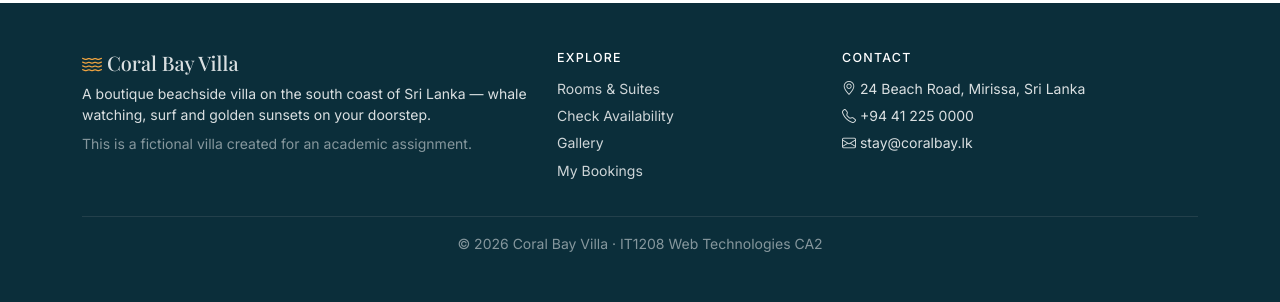
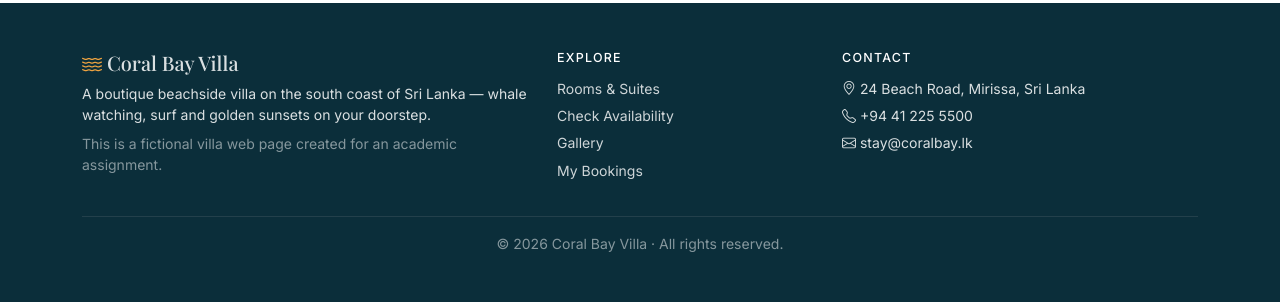
Before and after one commit to fathima2003-lab/coral-bay-villa, a PHP site: page /index.php in a window 1280 px wide. Shown: the part 3519-3821 px from the top of the page. Run offline with PHP 8.4, Linux system fonts and the light colour scheme; data comes from the database, SQL or seed files in the repository.

Commit message:
Update footer text for fictional villa website

```diff
--- a/frontend/views/layout/footer.php
+++ b/frontend/views/layout/footer.php
@@ -7,7 +7,7 @@
             <div class="col-md-5">
                 <h5 class="footer-brand"><i class="bi bi-water"></i> <?= e(SITE_NAME) ?></h5>
                 <p class="small mb-2">A boutique beachside villa on the south coast of Sri Lanka — whale watching, surf and golden sunsets on your doorstep.</p>
-                <p class="small mb-0 text-white-50">This is a fictional villa created for an academic assignment.</p>
+                <p class="small mb-0 text-white-50">This is a fictional villa web page created for an academic assignment.</p>
             </div>
             <div class="col-6 col-md-3">
                 <h6>Explore</h6>
@@ -22,13 +22,13 @@
                 <h6>Contact</h6>
                 <ul class="list-unstyled small">
                     <li><i class="bi bi-geo-alt"></i> 24 Beach Road, Mirissa, Sri Lanka</li>
-                    <li><i class="bi bi-telephone"></i> +94 41 225 0000</li>
+                    <li><i class="bi bi-telephone"></i> +94 41 225 5500</li>
                     <li><i class="bi bi-envelope"></i> stay@coralbay.lk</li>
                 </ul>
             </div>
         </div>
         <hr class="border-secondary">
-        <p class="small text-center text-white-50 mb-0">&copy; <?= date('Y') ?> <?= e(SITE_NAME) ?> · IT1208 Web Technologies CA2</p>
+        <p class="small text-center text-white-50 mb-0">&copy; <?= date('Y') ?> <?= e(SITE_NAME) ?> · All rights reserved.</p>
     </div>
 </footer>
 
```
